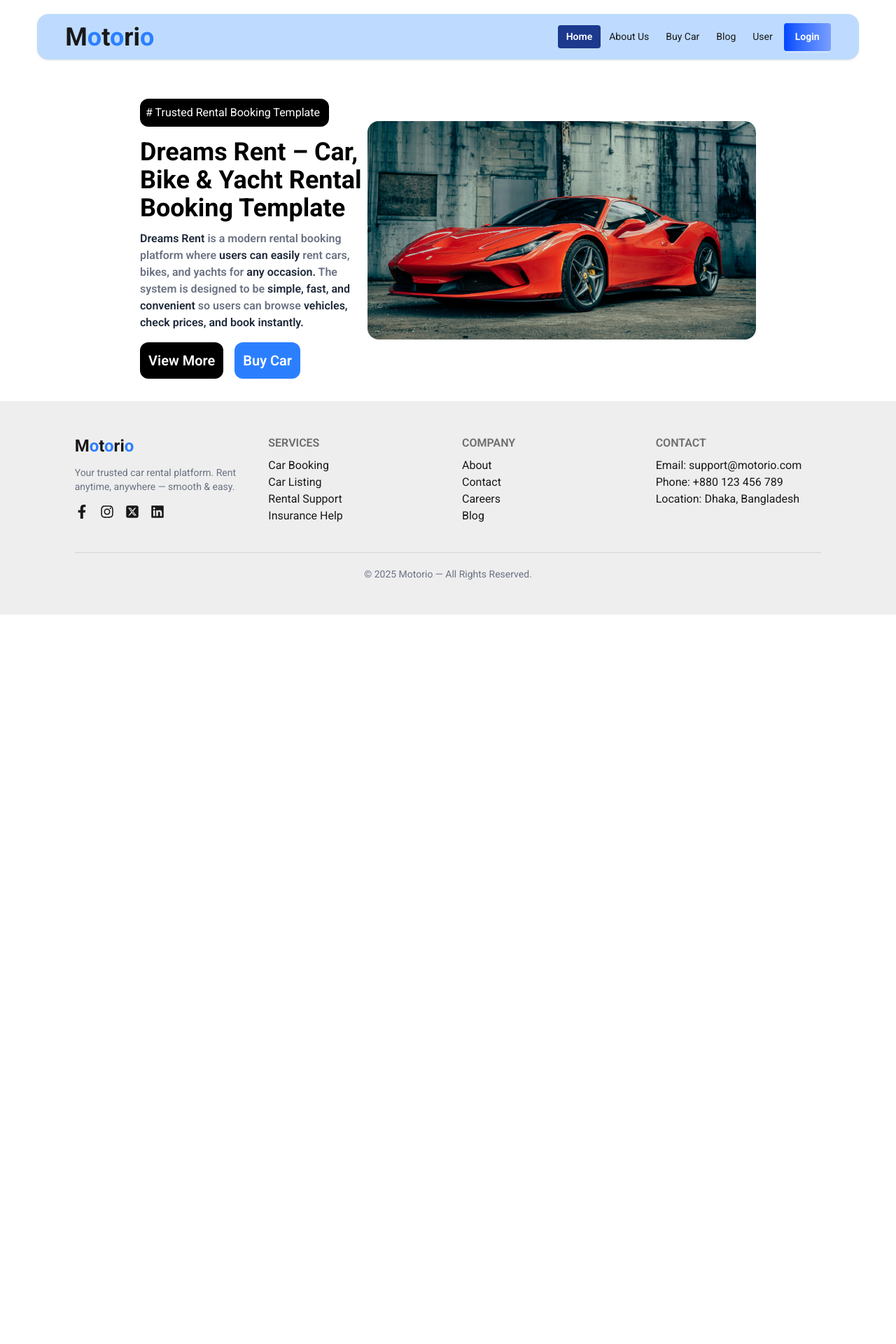
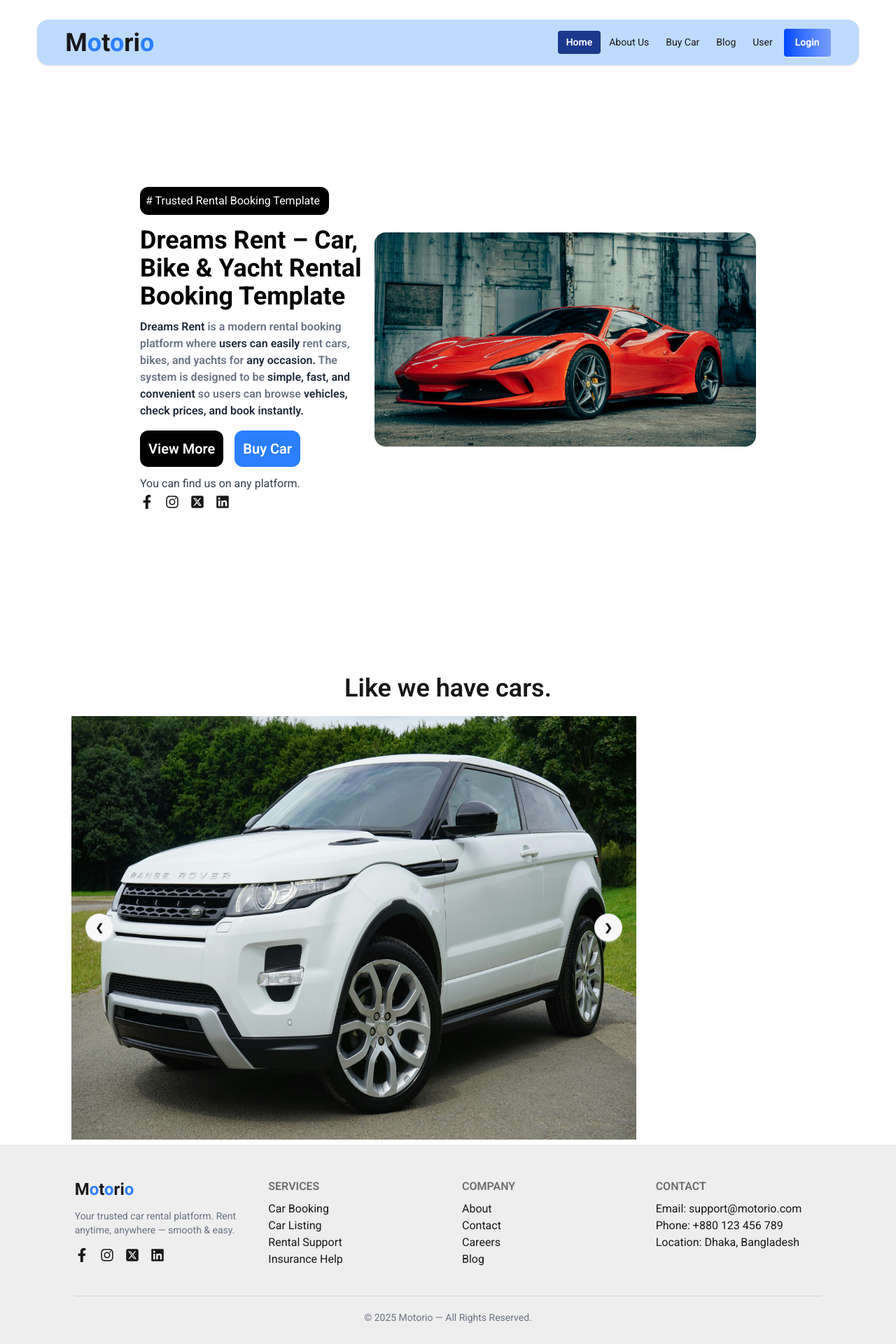
Before and after one commit to lvfahim/assignment10-react-client, a React (Vite) app: page / in a window 1280 px wide. Shown: the top 1920 px of the page at 70% size. Before the commit the page ends 878 px from the top, so only its background shows below. Built offline with nearby package versions, Linux system fonts and the light colour scheme; no server answers.

Commit message:
my blog is ok

```diff
--- a/src/Componetn/Fiex/Banar.jsx
+++ b/src/Componetn/Fiex/Banar.jsx
@@ -1,17 +1,28 @@
 import React from 'react';
 import Img from '../../assets/photo-1614200179396-2bdb77ebf81b.jpg'
 import { Link } from 'react-router';
+import { FaFacebookF, FaInstagram, FaLinkedin } from 'react-icons/fa';
+import { FaSquareXTwitter } from 'react-icons/fa6';
 
 const Banar = () => {
     return (
-        <div className='flex justify-between items-center'>
-            <div className='w-1/2'>
+        <div className='flex flex-col gap-4 md:flex-row justify-between items-center mt-[150px]'>
+            <div className='md:w-1/2'>
                 <h1 className='mt-6 text-white bg-black p-2 rounded-xl w-[270px]'># Trusted Rental Booking Template</h1>
                 <p className='mt-4 font-bold text-4xl text-black'>Dreams Rent – Car, Bike & Yacht Rental Booking Template</p>
                 <p className='mt-3 text-gray-500 font-semibold'><span className='text-gray-800'>Dreams Rent </span>is a modern rental booking platform where <span className='text-gray-800'>users can easily</span> rent cars, bikes, and yachts for <span className='text-gray-800'>any occasion.</span> The system is designed to be <span className='text-gray-800'>simple, fast, and convenient</span> so users can browse <span className='text-gray-800'>vehicles, check prices, and book instantly.</span></p>
                 <div className='flex gap-4'>
                     <Link to='/aboutUs'><button className='text-white text-xl font-semibold bg-black hover:bg-blue-500 rounded-xl mt-4 p-3'>View More</button></Link>
                     <Link to='/buyCar'><button className='text-white text-xl font-semibold bg-blue-500 hover:bg-black rounded-xl mt-4 p-3'>Buy Car</button></Link>
+                </div>
+                <div>
+                    <h1 className='mt-3 text-gray-700'>You can find us on any platform.</h1>
+                    <div className="flex gap-4 mt-1">
+                        <a className="text-xl hover:text-blue-500 cursor-pointer"><FaFacebookF /></a>
+                        <a className="text-xl hover:text-blue-500 cursor-pointer"><FaInstagram /></a>
+                        <a className="text-xl hover:text-blue-500 cursor-pointer"><FaSquareXTwitter /></a>
+                        <a className="text-xl hover:text-blue-500 cursor-pointer"><FaLinkedin /></a>
+                    </div>
                 </div>
             </div>
             <div className=''>
--- /dev/null
+++ b/src/Componetn/Fiex/Blog.jsx
@@ -0,0 +1,59 @@
+import React from 'react';
+
+const Blog = () => {
+    return (
+        <div className="w-11/12 md:w-10/12 mx-auto py-14">
+            <h2 className="text-3xl md:text-4xl font-bold text-center mb-10">
+                Latest Blog & News
+            </h2>
+
+            <div className="grid grid-cols-1 md:grid-cols-3 gap-8">
+
+                {/* Blog Card 1 */}
+                <div className="bg-base-200 p-5 rounded-xl shadow-md hover:shadow-lg duration-300">
+                    <img
+                        className="rounded-lg mb-4"
+                        src="https://images.unsplash.com/photo-1519643398295-16fcfcec8f54"
+                        alt="Car rental"
+                    />
+                    <h3 className="font-semibold text-xl mb-2">How to Choose the Right Rental Car</h3>
+                    <p className="text-sm text-gray-600 mb-4">
+                        Learn how to pick the perfect car for your trip based on comfort, mileage, and budget.
+                    </p>
+                    <button className="btn btn-primary btn-sm">Read More</button>
+                </div>
+
+                {/* Blog Card 2 */}
+                <div className="bg-base-200 p-5 rounded-xl shadow-md hover:shadow-lg duration-300">
+                    <img
+                        className="rounded-lg mb-4"
+                        src=""
+                        alt="Bike rental"
+                    />
+                    <h3 className="font-semibold text-xl mb-2">Top Benefits of Renting a Car</h3>
+                    <p className="text-sm text-gray-600 mb-4">
+                        Renting a bike offers flexibility, affordability, and freedom—perfect for exploring cities.
+                    </p>
+                    <button className="btn btn-primary btn-sm">Read More</button>
+                </div>
+
+                {/* Blog Card 3 */}
+                <div className="bg-base-200 p-5 rounded-xl shadow-md hover:shadow-lg duration-300">
+                    <img
+                        className="rounded-lg mb-4"
+                        src=""
+                        alt="Yacht travel"
+                    />
+                    <h3 className="font-semibold text-xl mb-2">Experience Luxury with Yacht Rentals</h3>
+                    <p className="text-sm text-gray-600 mb-4">
+                        Discover how renting a yacht can turn any trip into an unforgettable luxury experience.
+                    </p>
+                    <button className="btn btn-primary btn-sm">Read More</button>
+                </div>
+
+            </div>
+        </div>
+    );
+};
+
+export default Blog;
--- a/src/Componetn/Fiex/Home.jsx
+++ b/src/Componetn/Fiex/Home.jsx
@@ -1,11 +1,15 @@
 import React from 'react';
 import Banar from './Banar';
+import ShowCar from './ShowCar';
 
 const Home = () => {
     return (
         <div className='w-11/12 md:h-10/12 mx-auto'>
-            <div className='w-9/12 mx-auto my-8'>
+            <div className='w-11/12 md:w-9/12 mx-auto my-14'>
                 <Banar></Banar>
+            </div>
+            <div className='w-11/12 mx-auto pt-20'>
+                <ShowCar></ShowCar>
             </div>
         </div>
     );
--- a/src/Componetn/Fiex/Navbar.jsx
+++ b/src/Componetn/Fiex/Navbar.jsx
@@ -24,7 +24,7 @@ const Navbar = () => {
             });
     }
     return (
-        <div className='w-11/12 mx-auto shadow bg-blue-200 mt-5 rounded-2xl'>
+        <div className='w-11/12 mx-auto shadow bg-blue-200 mt-7 rounded-2xl'>
             <div className="navbar justify-between">
                 <div className="navbar-start">
                     <div className="dropdown">
--- /dev/null
+++ b/src/Componetn/Fiex/ShowCar.jsx
@@ -0,0 +1,55 @@
+import React from 'react';
+import Img1 from '../../assets/Img1.jpg'
+import Img2 from '../../assets/Img2.jpg'
+
+const ShowCar = () => {
+    return (
+        <div>
+            <div className='mt-[100px]'>
+              <h1 className='text-center text-4xl font-semibold'>Like we have cars.</h1>
+            </div>
+            <div>
+                <div className="carousel mt-5 w-9/12">
+                    <div id="slide1" className="carousel-item relative w-full">
+                        <img
+                            src={Img1}
+                            className="w-full" />
+                        <div className="absolute left-5 right-5 top-1/2 flex -translate-y-1/2 transform justify-between">
+                            <a href="#slide4" className="btn btn-circle">❮</a>
+                            <a href="#slide2" className="btn btn-circle">❯</a>
+                        </div>
+                    </div>
+                    <div id="slide2" className="carousel-item relative w-full">
+                        <img
+                            src={Img2}
+                            className="w-full" />
+                        <div className="absolute left-5 right-5 top-1/2 flex -translate-y-1/2 transform justify-between">
+                            <a href="#slide1" className="btn btn-circle">❮</a>
+                            <a href="#slide3" className="btn btn-circle">❯</a>
+                        </div>
+                    </div>
+                    <div id="slide3" className="carousel-item relative w-full">
+                        <img
+                            src="https://img.daisyui.com/images/stock/photo-1414694762283-acccc27bca85.webp"
+                            className="w-full" />
+                        <div className="absolute left-5 right-5 top-1/2 flex -translate-y-1/2 transform justify-between">
+                            <a href="#slide2" className="btn btn-circle">❮</a>
+                            <a href="#slide4" className="btn btn-circle">❯</a>
+                        </div>
+                    </div>
+                    <div id="slide4" className="carousel-item relative w-full">
+                        <img
+                            src="https://img.daisyui.com/images/stock/photo-1665553365602-b2fb8e5d1707.webp"
+                            className="w-full" />
+                        <div className="absolute left-5 right-5 top-1/2 flex -translate-y-1/2 transform justify-between">
+                            <a href="#slide3" className="btn btn-circle">❮</a>
+                            <a href="#slide1" className="btn btn-circle">❯</a>
+                        </div>
+                    </div>
+                </div>
+            </div>
+        </div>
+    );
+};
+
+export default ShowCar;
--- a/src/Page/User.jsx
+++ b/src/Page/User.jsx
@@ -32,7 +32,7 @@ const User = () => {
 
 
                 <Link to='/editUser'>
-                    <button className="mt-6 btn  w-full hover:text-blue-500 transition-colors duration-300">
+                    <button className="mt-6 btn btn-soft btn-info w-full hover:text-white transition-colors duration-300">
                         Edit Profile
                     </button>
                 </Link>
```
Also changed, not shown: src/Router/router.jsx (+6 -1 lines), src/assets/Img1.jpg (added), src/assets/Img2.jpg (added).
